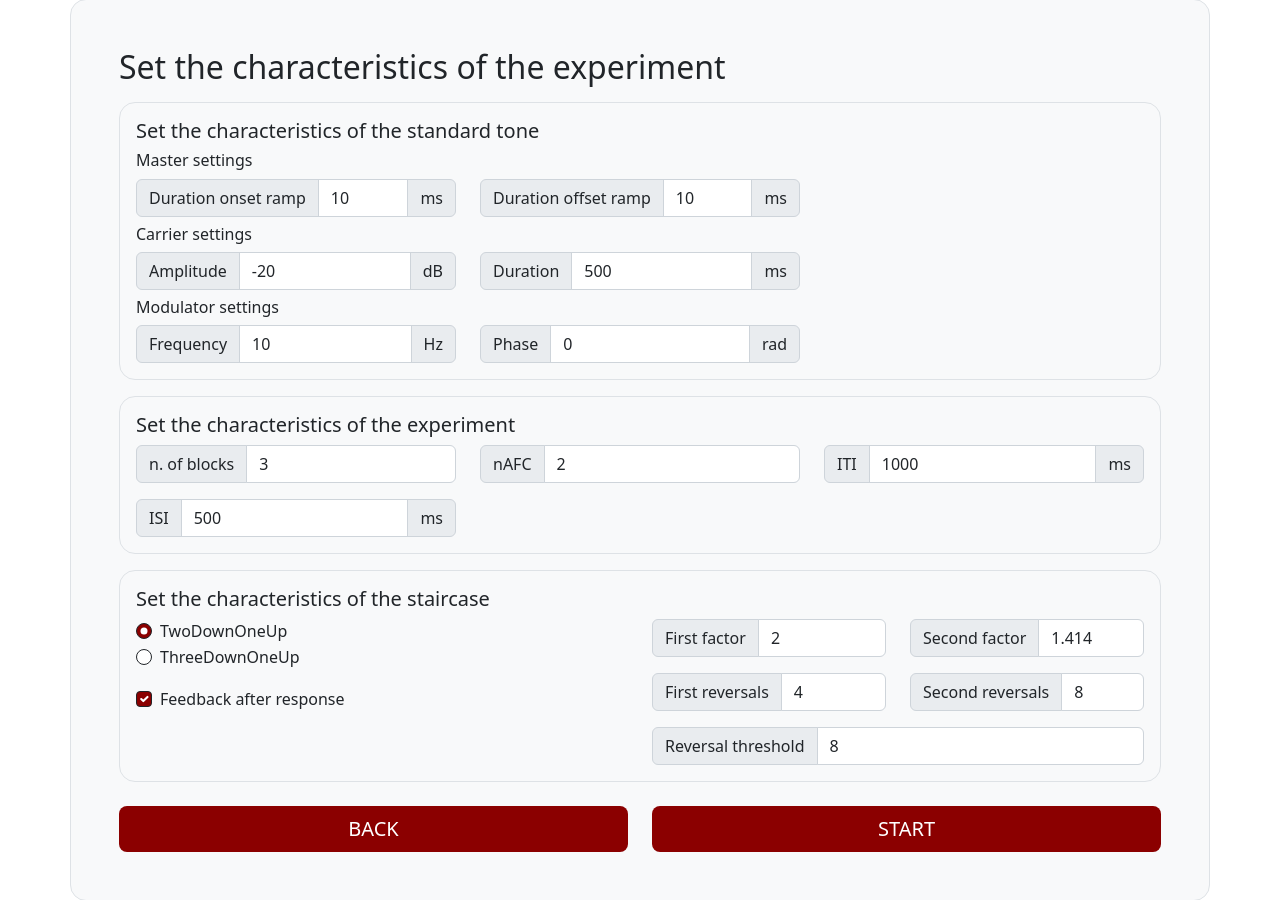
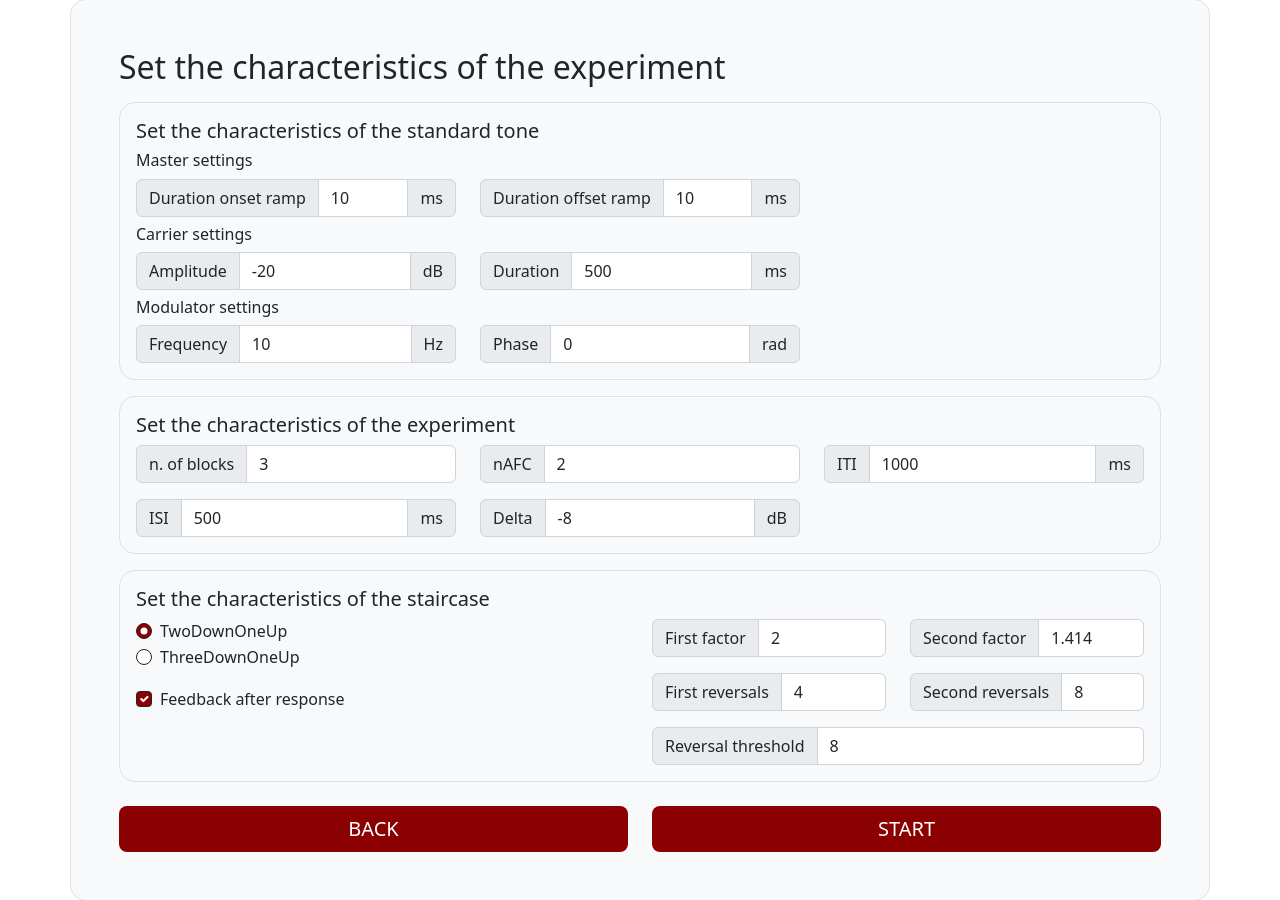
Before and after one commit to hurxan/psychoacoustics-web, a PHP site: page /soundSettings.php?test=nmod&err=amp1 in a window 1280 px wide. Shown: the part 119-1019 px from the top of the page. Run offline with PHP 8.4, Linux system fonts and the light colour scheme.

Commit message:
fix(soundSettings): updated delta

```diff
--- a/soundSettings.php
+++ b/soundSettings.php
@@ -405,8 +405,7 @@ if (isset($_SESSION['usr'])) {
                     </div>
                 <?php } ?>
 
-                <div class="col"
-                    <?php if ($type == "nmod") echo 'style = "display: none"' ?>>
+                <div class="col">
                     <div class="input-group flex-nowrap"
                          title="the starting difference between the sounds">
                         <span class="input-group-text">
```
